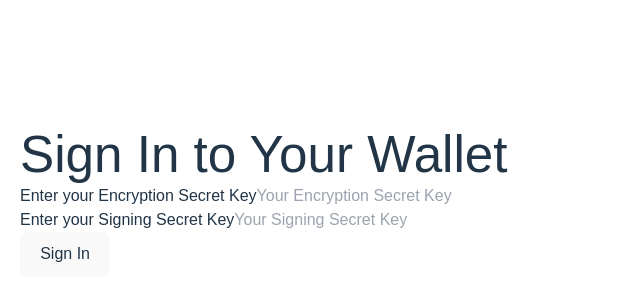
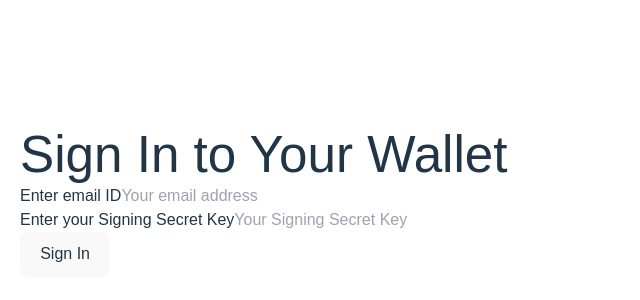
Before and after one commit to rajeshb62/aztec-wallet, a React (Vite) app in the folder frontend/: page /sign-in in a window 1280 px wide. Shown: the part 198-498 px from the top of the page, without its empty margins (0-640 px from the left). Built offline with nearby package versions, Linux system fonts and the light colour scheme.

Commit message:
hashed email as encryption key for account, no test

```diff
--- a/frontend/src/pages/SignIn.tsx
+++ b/frontend/src/pages/SignIn.tsx
@@ -2,9 +2,16 @@ import React, { useState } from 'react';
 import { useNavigate } from 'react-router-dom';
 import { fetchAccount } from '../aztec';
 import { useWallet } from '../context/WalletContext';
+import { createHash } from 'crypto';
+
+// Function to hash a string
+const stringToHash = (inputString: string): string => {
+  // Hash the input string using SHA-256
+  return createHash('sha256').update(inputString).digest('hex');
+};
 
 const SignIn: React.FC = () => {
-  const [encryptionKey, setEncryptionKey] = useState('');
+  const [email, setEmail] = useState('');
   const [signingKey, setSigningKey] = useState('');
   const [error, setError] = useState<string | null>(null);
   const navigate = useNavigate();
@@ -14,8 +21,11 @@ const SignIn: React.FC = () => {
     e.preventDefault();
     setError(null);
 
+    const emailDerivedEncryptionKey = stringToHash(email);
+    console.log('Email-derived encryption key:', emailDerivedEncryptionKey);
+
     try {
-      const accountInfo = await fetchAccount(encryptionKey, signingKey);
+      const accountInfo = await fetchAccount(emailDerivedEncryptionKey, signingKey);
       console.log('Account fetched:', accountInfo);
 
       // Update the wallet context with the new account info
@@ -23,7 +33,7 @@ const SignIn: React.FC = () => {
         address: accountInfo.address,
         balance: '0', // You might want to fetch the actual balance here
         transactions: [],
-        encryptionSecretKey: encryptionKey,
+        encryptionSecretKey: emailDerivedEncryptionKey,
         signingSecretKey: signingKey,
       });
 
@@ -31,7 +41,7 @@ const SignIn: React.FC = () => {
       navigate('/wallet');
     } catch (error) {
       console.error('Error fetching account:', error);
-      setError('Failed to fetch account. Please check your keys and try again.');
+      setError('Failed to fetch account. Please check your email and signing key and try again.');
     }
   };
 
@@ -43,16 +53,17 @@ const SignIn: React.FC = () => {
         </h1>
         <form onSubmit={handleSubmit}>
           <div className="mb-4">
-            <label htmlFor="encryptionKey" className="block text-gray-700 text-sm font-bold mb-2">
-              Enter your Encryption Secret Key
+            <label htmlFor="email" className="block text-gray-700 text-sm font-bold mb-2">
+              Enter email ID
             </label>
             <input
-              type="password"
-              id="encryptionKey"
-              value={encryptionKey}
-              onChange={(e) => setEncryptionKey(e.target.value)}
+              type="email"
+              id="email"
+              value={email}
+              onChange={(e) => setEmail(e.target.value)}
+              onBlur={(e) => console.log('Email entered:', e.target.value)}
               className="shadow appearance-none border rounded w-full py-2 px-3 text-gray-700 leading-tight focus:outline-none focus:shadow-outline"
-              placeholder="Your Encryption Secret Key"
+              placeholder="Your email address"
               required
             />
           </div>
```
